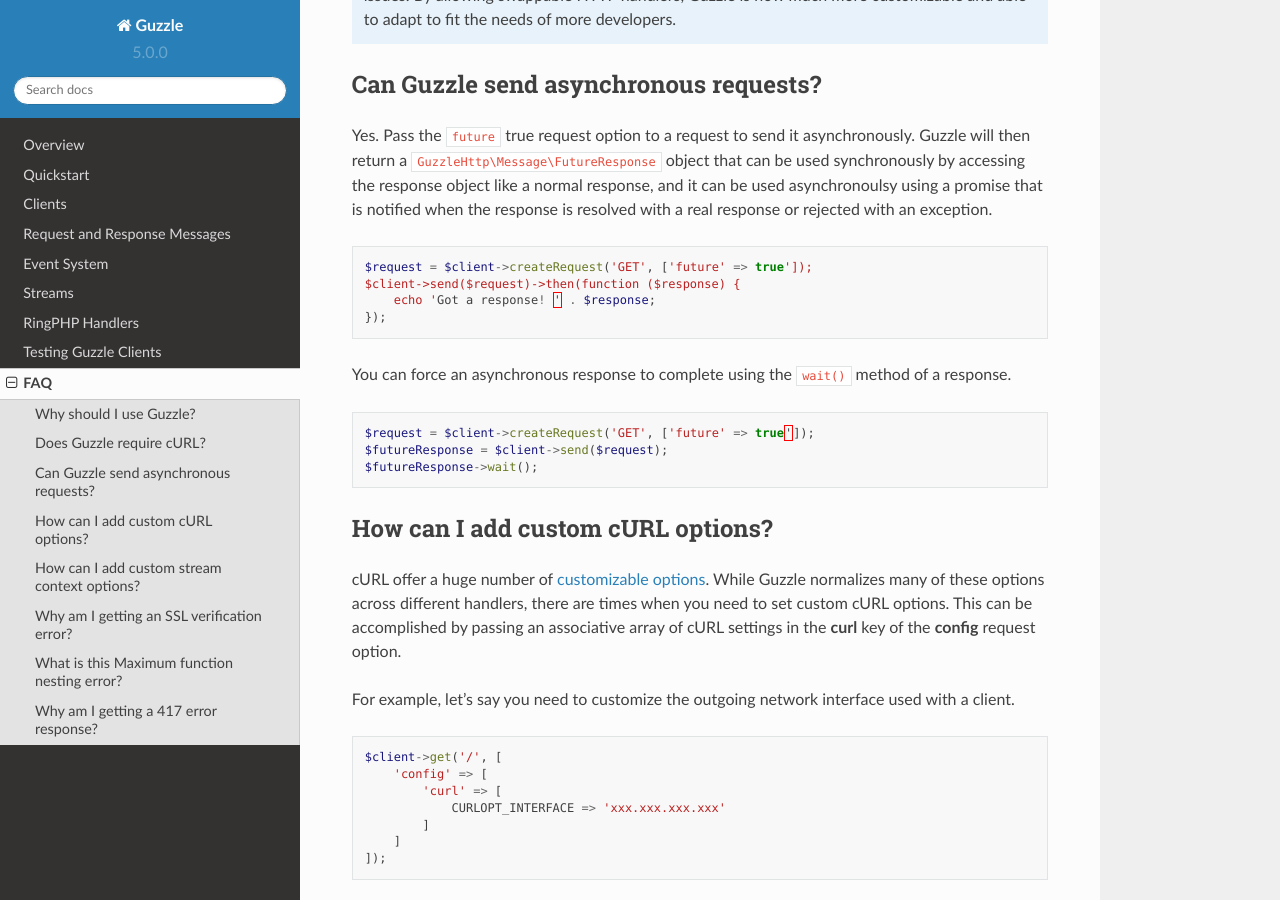
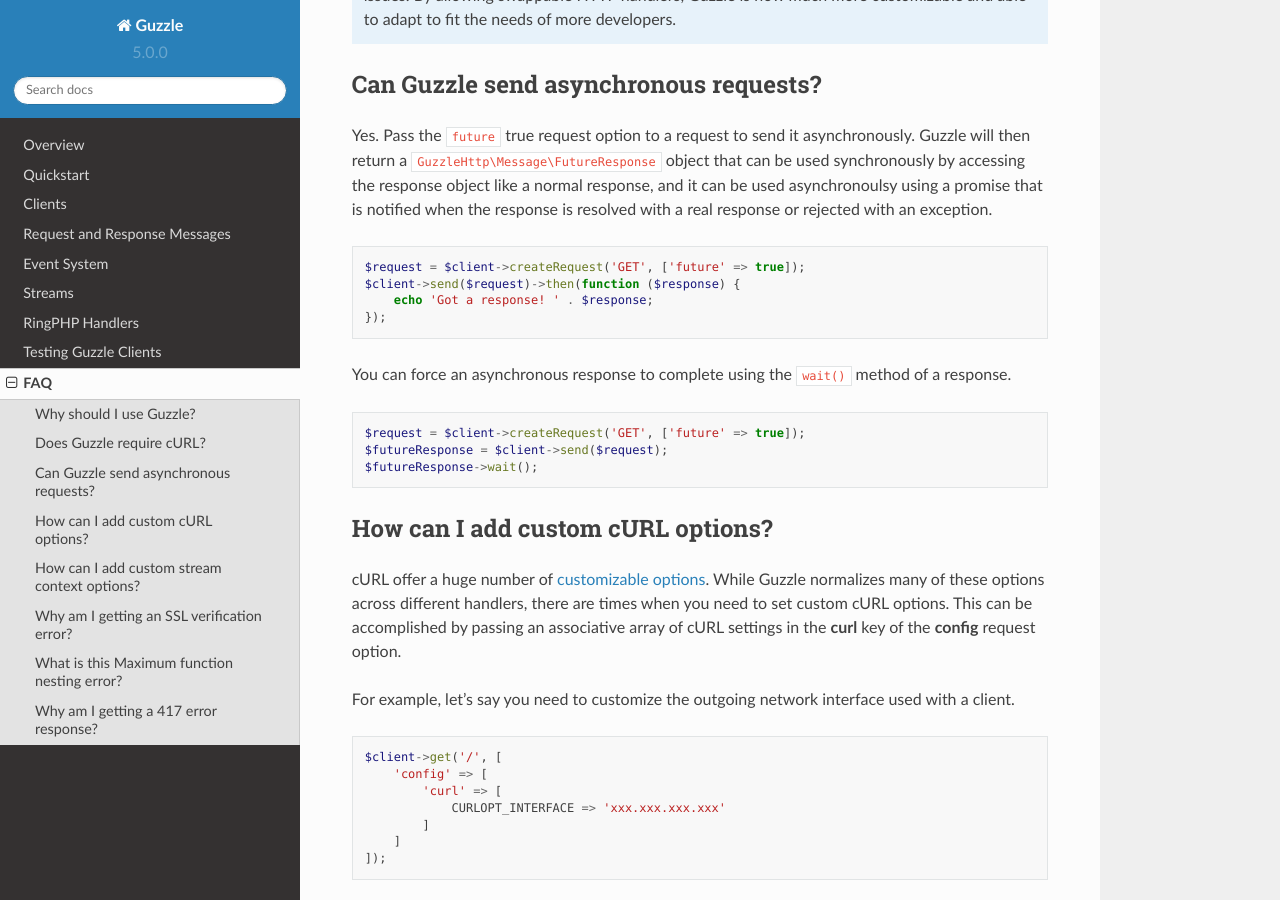
Before and after one commit to guzzle/guzzle, a Sphinx documentation site: the page built from docs/faq.rst, in a window 1280 px wide and 900 px high, scrolled down 1745 px. Built offline with Sphinx 7.4.7 and the Read the Docs theme 2.0.0, drawn with Linux system fonts in a browser that asks for light colours.

Commit message:
Fixing typos in the FAQ
The extra trailing quote marks are unnecessary/invalid, and break the syntax highlighting in the example (and would cause a syntax error in actual code).

```diff
--- a/docs/faq.rst
+++ b/docs/faq.rst
@@ -97,7 +97,7 @@
 
 .. code-block:: php
 
-    $request = $client->createRequest('GET', ['future' => true']);
+    $request = $client->createRequest('GET', ['future' => true]);
     $client->send($request)->then(function ($response) {
         echo 'Got a response! ' . $response;
     });
@@ -107,7 +107,7 @@
 
 .. code-block:: php
 
-    $request = $client->createRequest('GET', ['future' => true']);
+    $request = $client->createRequest('GET', ['future' => true]);
     $futureResponse = $client->send($request);
     $futureResponse->wait();
 
```
